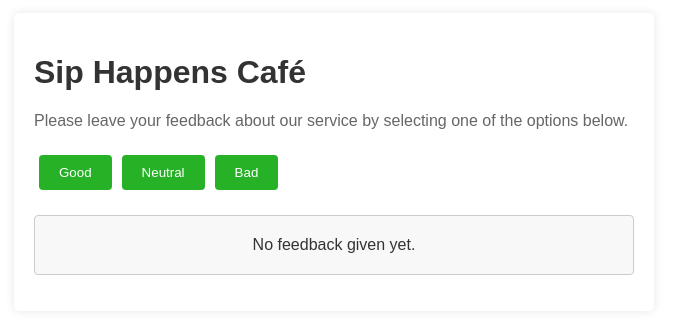
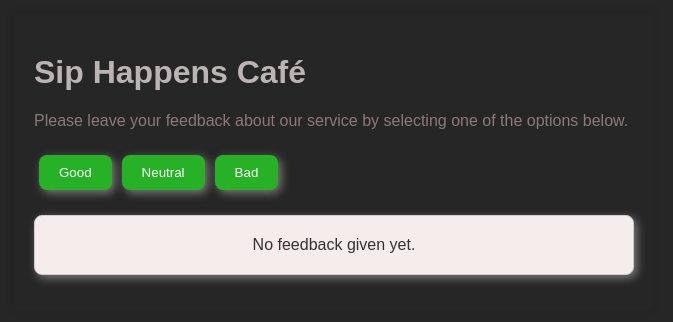
Before and after one commit to SvitlanaHu/goit-react-hw-02, a React (Vite) app: page / in a window 1280 px wide. Shown: the part 238-560 px from the top of the page, without its empty margins (306-979 px from the left). Built offline with nearby package versions, Linux system fonts and the light colour scheme.

Commit message:
add styles

```diff
--- a/src/components/Button/Button.module.css
+++ b/src/components/Button/Button.module.css
@@ -4,8 +4,9 @@
   padding: 10px 20px;
   margin: 5px;
   border: none;
-  border-radius: 4px;
+  border-radius: 8px;
   cursor: pointer;
+  box-shadow: 3px 3px 10px rgba(216, 212, 212, 0.5);
 }
 
 .button:hover {
--- a/src/components/Description/Description.module.css
+++ b/src/components/Description/Description.module.css
@@ -3,9 +3,9 @@
 }
 
 h1 {
-  color: #333;
+  color: #bab4b4;
 }
 
 p {
-  color: #666;
+  color: #8b7b7b;
 }
--- a/src/components/Feedback/Feedback.module.css
+++ b/src/components/Feedback/Feedback.module.css
@@ -2,7 +2,7 @@
   min-height: 230px;
   padding: 20px;
   border: 1px solid #ddd;
-  border-radius: 4px;
-  box-shadow: 0 2px 4px rgba(0, 0, 0, 0.1);
+  border-radius: 8px;
+  box-shadow: 3px 3px 10px rgba(216, 212, 212, 0.5);
   margin-top: 20px;
 }
--- a/src/components/Notification/Notification.module.css
+++ b/src/components/Notification/Notification.module.css
@@ -3,8 +3,9 @@
   padding: 20px;
   margin-top: 20px;
   border: 1px solid #ccc;
-  border-radius: 4px;
-  background-color: #f8f8f8;
+  border-radius: 8px;
+  background-color: #f5ecec;
   color: #333;
   font-size: 16px;
+  box-shadow: 3px 3px 10px rgba(216, 212, 212, 0.5);
 }
--- a/src/components/index.css
+++ b/src/components/index.css
@@ -8,6 +8,7 @@ html {
   justify-content: center;
   align-items: center;
   font-family: Arial, sans-serif;
+  background-color: rgba(0, 0, 0, 0.616);
 }
 
 #root {
```
